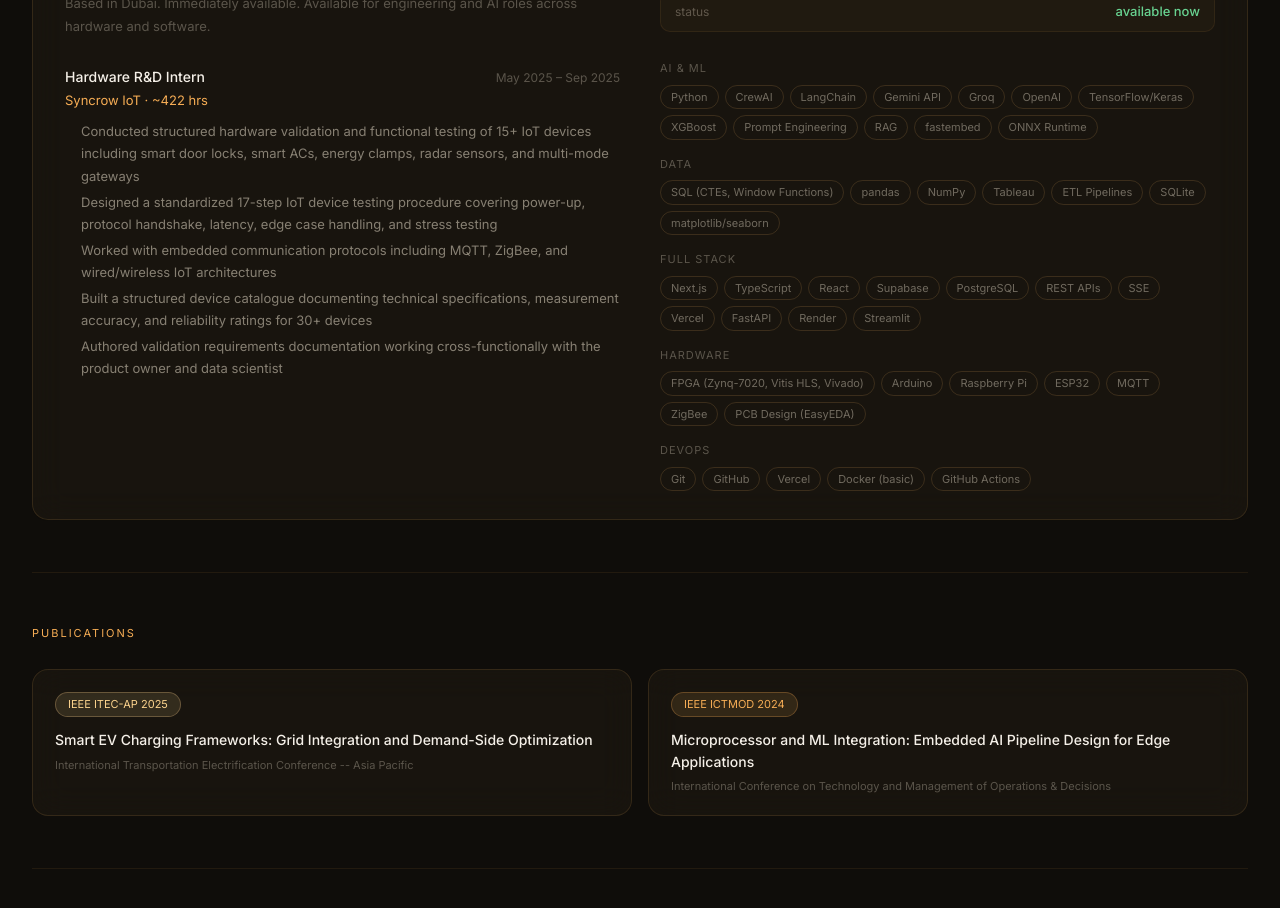
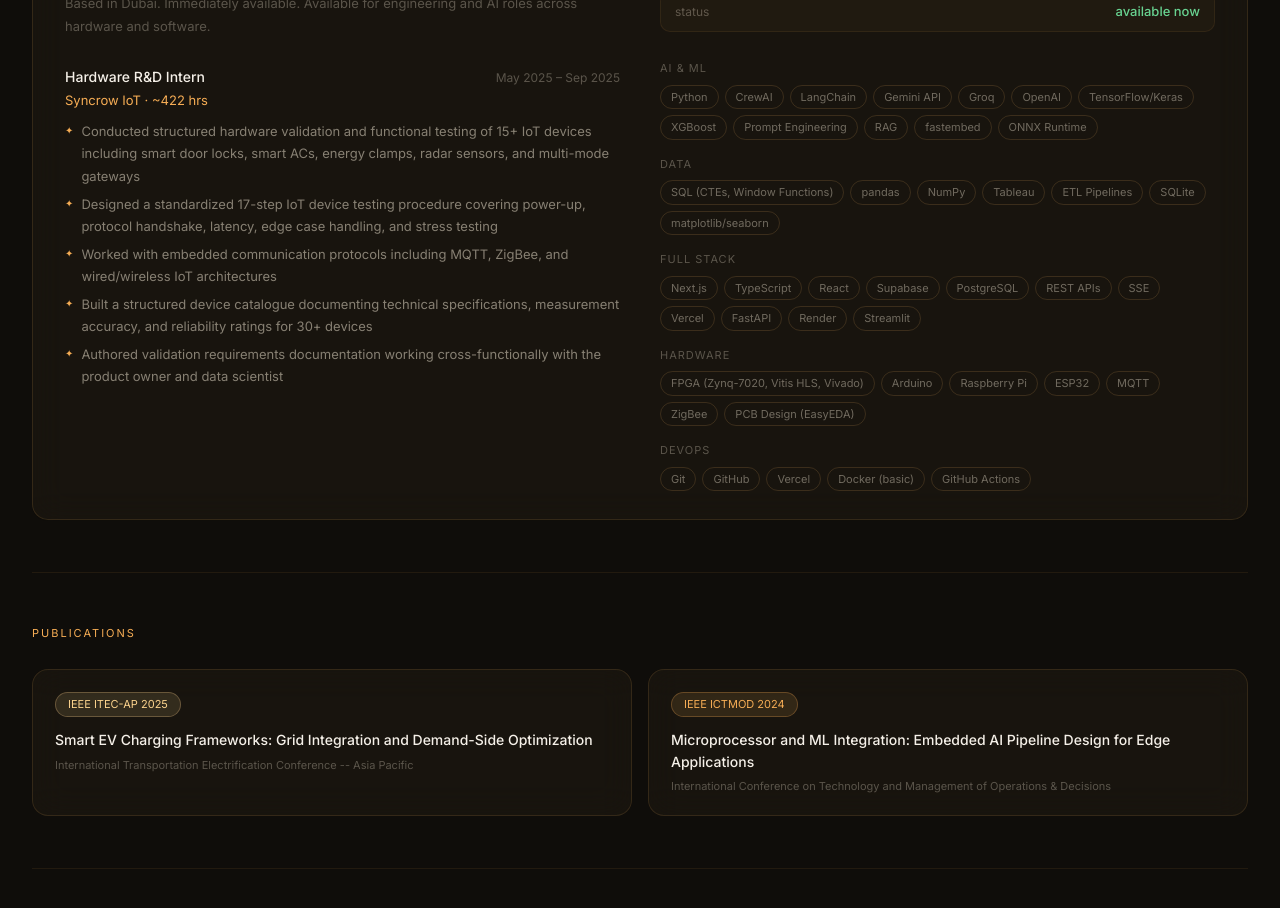
Before and after one commit to VikramVarkoor/Portfolio, a Next.js app: page / in a window 1280 px wide. Shown: the part 2240-3148 px from the top of the page. Built offline with nearby package versions, Linux system fonts and the light colour scheme.

Commit message:
Update page.tsx

```diff
--- a/src/app/page.tsx
+++ b/src/app/page.tsx
@@ -271,11 +271,14 @@ export default function Home() {
                     <span style={{ fontSize: 12, color: 'var(--text-muted)' }}>{e.period}</span>
                   </div>
                   <p style={{ fontSize: 13, color: '#f6ad55', marginBottom: 10 }}>{e.company} · {e.hours}</p>
-                  <ul style={{ paddingLeft: 16 }}>
+                  <div style={{ display: 'flex', flexDirection: 'column', gap: 6 }}>
                     {e.bullets.map((b, j) => (
-                      <li key={j} style={{ fontSize: 13, color: 'var(--text-secondary)', lineHeight: 1.7, marginBottom: 4 }}>{b}</li>
+                      <div key={j} style={{ display: 'flex', gap: 8, alignItems: 'flex-start' }}>
+                        <span style={{ color: '#f6ad55', fontSize: 10, marginTop: 3, flexShrink: 0 }}>✦</span>
+                        <span style={{ fontSize: 13, color: 'var(--text-secondary)', lineHeight: 1.7 }}>{b}</span>
+                      </div>
                     ))}
-                  </ul>
+                  </div>
                 </div>
               ))}
             </div>
```
